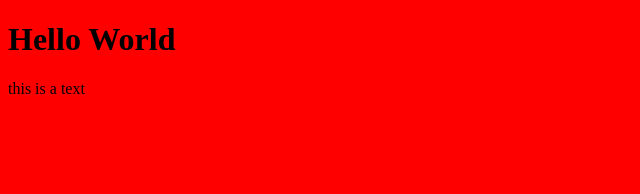
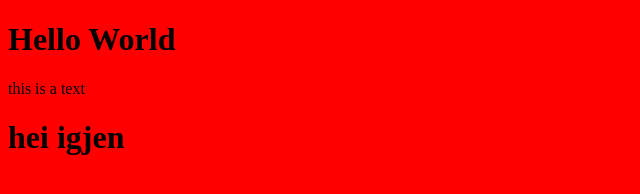
Before and after one commit to christinekjaer/firts-project, a plain HTML site: page index.html in a window 1280 px wide. Shown: the whole page, without its empty margins (0-640 px from the left). Drawn offline with Linux system fonts and the light colour scheme.

Commit message:
my commit

```diff
--- a/index.html
+++ b/index.html
@@ -15,6 +15,7 @@
     <body>
         <h1>Hello World</h1>
         <p>this is a text</p>
+        <h1>hei igjen</h1>
 
     </body>
 </html>
```
